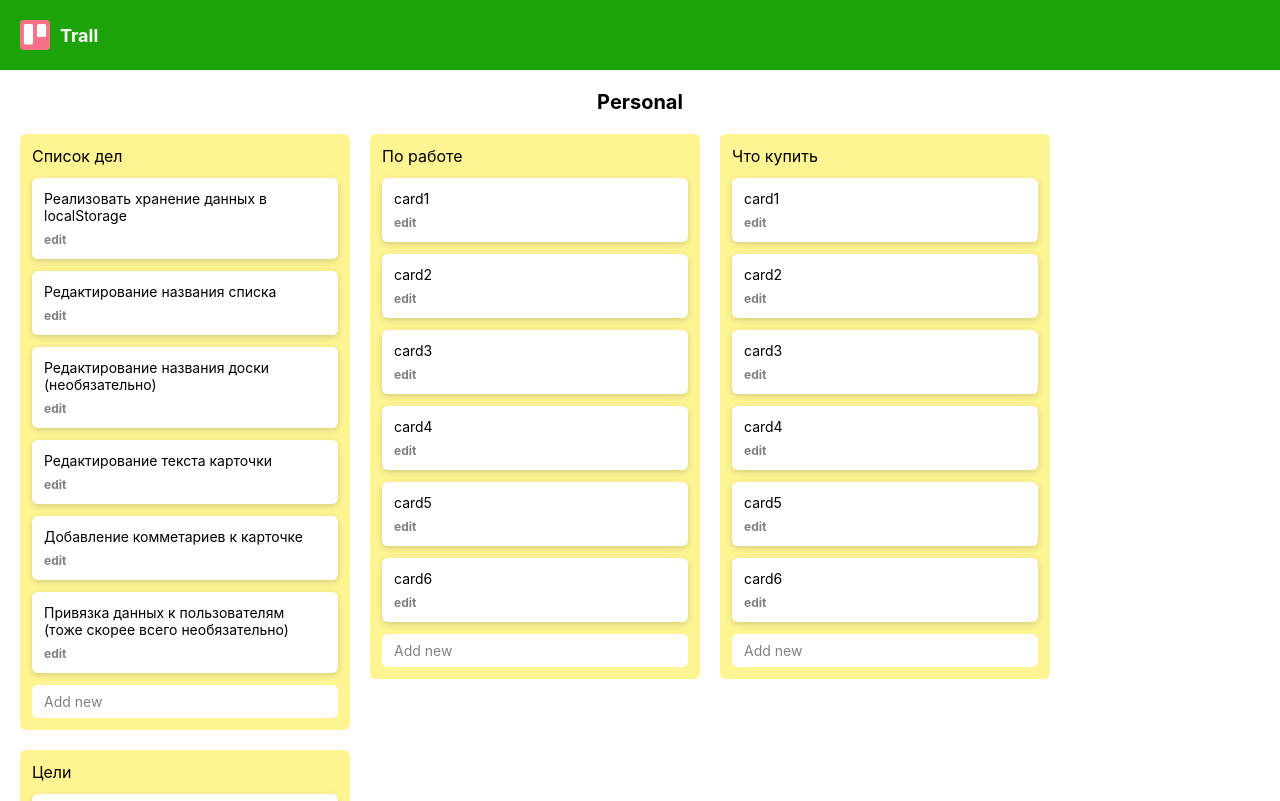
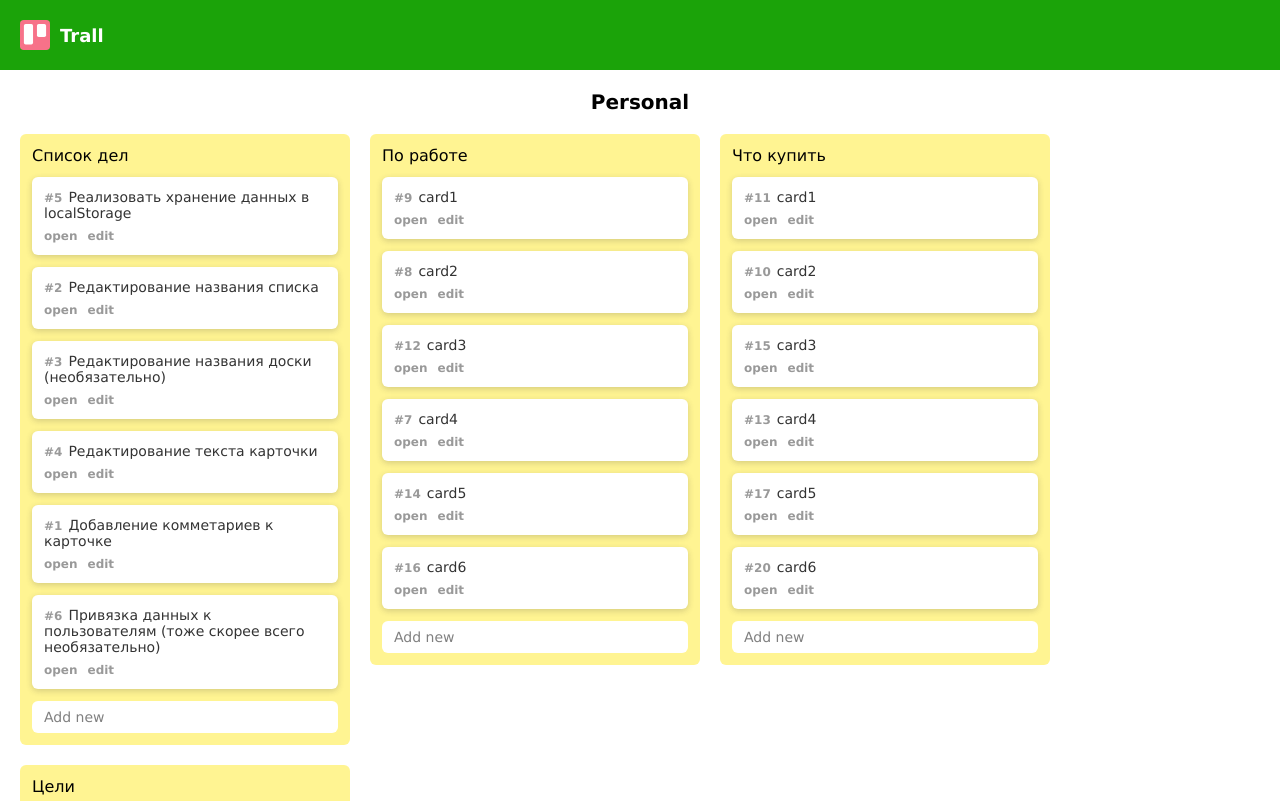
Before and after one commit to manyopensource/trall, a React (Create React App) app: page / in a window 1280 px wide. Shown: the top 801 px of the page. Built offline with nearby package versions, Linux system fonts and the light colour scheme.

Commit message:
fullfeatured upgrade

```diff
--- a/public/index.html
+++ b/public/index.html
@@ -19,7 +19,7 @@
       work correctly both with client-side routing and a non-root public URL.
       Learn how to configure a non-root public URL by running `npm run build`.
     -->
-    <title>React App</title>
+    <title>Trall - a beautiful Kanban Board</title>
   </head>
   <body>
     <noscript>
--- a/src/App.js
+++ b/src/App.js
@@ -2,15 +2,23 @@ import React, { Component } from 'react';
 import Header from './features/header/Header';
 import Board from './features/board/Board';
 import Footer from './features/footer/Footer';
+import FullCard from './features/full-card/FullCard';
 import './App.scss';
 
 class App extends Component {
+  constructor(props) {
+    super(props);
+    this.state = {
+      showFullCard: false
+    };
+  }
   render() {
     return (
       <div className="global-space">
         <Header />
         <Board />
         <Footer />
+        <FullCard isOpen={this.state.showFullCard} />
       </div>
     );
   }
--- a/src/features/board/Board.js
+++ b/src/features/board/Board.js
@@ -10,21 +10,27 @@ class Board extends Component {
         name: 'Список дел',
         cards: [
           {
+            id: 5,
             text: 'Реализовать хранение данных в localStorage'
           },
           {
+            id: 2,
             text: 'Редактирование названия списка'
           },
           {
+            id: 3,
             text: 'Редактирование названия доски (необязательно)'
           },
           {
+            id: 4,
             text: 'Редактирование текста карточки'
           },
           {
+            id: 1,
             text: 'Добавление комметариев к карточке'
           },
           {
+            id: 6,
             text: 'Привязка данных к пользователям (тоже скорее всего необязательно)'
           }
         ]
@@ -33,21 +39,27 @@ class Board extends Component {
         name: 'По работе',
         cards: [
           {
+            id: 9,
             text: 'card1'
           },
           {
+            id: 8,
             text: 'card2'
           },
           {
+            id: 12,
             text: 'card3'
           },
           {
+            id: 7,
             text: 'card4'
           },
           {
+            id: 14,
             text: 'card5'
           },
           {
+            id: 16,
             text: 'card6'
           }
         ]
@@ -56,21 +68,27 @@ class Board extends Component {
         name: 'Что купить',
         cards: [
           {
+            id: 11,
             text: 'card1'
           },
           {
+            id: 10,
             text: 'card2'
           },
           {
+            id: 15,
             text: 'card3'
           },
           {
+            id: 13,
             text: 'card4'
           },
           {
+            id: 17,
             text: 'card5'
           },
           {
+            id: 20,
             text: 'card6'
           }
         ]
@@ -79,21 +97,27 @@ class Board extends Component {
         name: 'Цели',
         cards: [
           {
+            id: 18,
             text: 'card1'
           },
           {
+            id: 21,
             text: 'card2'
           },
           {
+            id: 19,
             text: 'card3'
           },
           {
+            id: 22,
             text: 'card4'
           },
           {
+            id: 23,
             text: 'card5'
           },
           {
+            id: 24,
             text: 'card6'
           }
         ]
@@ -104,8 +128,8 @@ class Board extends Component {
     };
   }
   render() {
-    const lists = this.state.data.map(list => {
-      return <List name={list.name} cards={list.cards} />;
+    const lists = this.state.data.map((list, index) => {
+      return <List key={index} name={list.name} cards={list.cards} />;
     });
     return (
       <div className="board">
--- a/src/features/card/Card.js
+++ b/src/features/card/Card.js
@@ -1,12 +1,29 @@
 import React, { Component } from 'react';
+import ReactDOM from 'react-dom';
+import FullCard from './../full-card/FullCard';
 import './Card.scss';
 
 class Card extends Component {
+  openCard() {
+    console.log('openCard');
+  }
+
+  editCard() {
+    console.log('editCard');
+  }
+
   render() {
     return (
       <div className="card">
-        <div className="card__text">{this.props.text}</div>
-        <b className="card__btn-edit">edit</b>
+        <div className="card__text"><b className="card__id">#{this.props.id}</b>{this.props.text}</div>
+        <div className="card__btns">
+          <b className="card__btn card__btn-open" onClick={this.openCard.bind(this)}>
+            open
+          </b>
+          <b className="card__btn card__btn-edit" onClick={this.editCard.bind(this)}>
+            edit
+          </b>
+        </div>
       </div>
     );
   }
--- a/src/features/card/Card.scss
+++ b/src/features/card/Card.scss
@@ -7,14 +7,25 @@
     &:first-child {
         // margin-top: 0;
     }
+    &__id {
+        font-size: 12px;
+        margin-right: 6px;
+        color: #999;
+        user-select: none;
+    }
     &__text {
         font-size: 14px;
         margin-bottom: 8px;
+        color: #333;
     }
-    &__btn-edit {
+    &__btn {
         font-size: 12px;
-        color: gray;
+        color: #999;
         cursor: pointer;
+        margin-left: 10px;
+        &:first-child {
+            margin-left: 0;
+        }
         &:hover {
             color: red;
         }
--- /dev/null
+++ b/src/features/full-card/FullCard.js
@@ -0,0 +1,20 @@
+import React, { Component } from 'react';
+import './FullCard.scss';
+
+class FullCard extends Component {
+  render() {
+    if (this.props.isOpen === true) {
+      return (
+        <div className="full-card">
+          <div className="full-card__inner">
+            <div className="">full card</div>
+          </div>
+        </div>
+      );
+    } else {
+      return true;
+    }
+  }
+}
+
+export default FullCard;
--- /dev/null
+++ b/src/features/full-card/FullCard.scss
@@ -0,0 +1,11 @@
+.full-card {
+    position: fixed;
+    top: 0;
+    left: 0;
+    right: 0;
+    bottom: 0;
+    z-index: 999;
+    &__inner {
+
+    }
+}
--- a/src/features/list/List.js
+++ b/src/features/list/List.js
@@ -7,8 +7,8 @@ class List extends Component {
     console.log('click');
   }
   render() {
-    const cards = this.props.cards.map(card => {
-      return <Card text={card.text} />;
+    const cards = this.props.cards.map((card, index) => {
+      return <Card key={card.id} id={card.id} text={card.text} />;
     });
     return (
       <div className="list">
--- a/src/features/list/List.scss
+++ b/src/features/list/List.scss
@@ -12,7 +12,11 @@
     }
     &__name {
         font-size: 16px;
+        transition: all 0.2s ease;
         // padding:
+        &:hover {
+            background: rgba(0, 0, 0, 0.2);
+        }
     }
     &__cards {
         // margin-top: ;
--- a/src/index.scss
+++ b/src/index.scss
@@ -1,9 +1,11 @@
+$font: 'Lucida Sans', 'Lucida Sans Regular', 'Lucida Grande', 'Lucida Sans Unicode', Geneva, Verdana, sans-serif;
 body {
   margin: 0;
   padding: 0;
-  font-family: -apple-system, BlinkMacSystemFont, "Segoe UI", "Roboto", "Oxygen",
-    "Ubuntu", "Cantarell", "Fira Sans", "Droid Sans", "Helvetica Neue",
-    sans-serif;
+  // font-family: -apple-system, BlinkMacSystemFont, "Segoe UI", "Roboto", "Oxygen",
+  //   "Ubuntu", "Cantarell", "Fira Sans", "Droid Sans", "Helvetica Neue",
+  //   sans-serif;
+  font-family: $font;
   -webkit-font-smoothing: antialiased;
   -moz-osx-font-smoothing: grayscale;
 }
```
